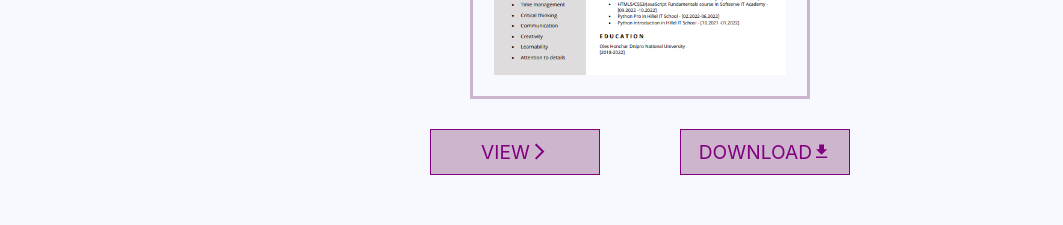
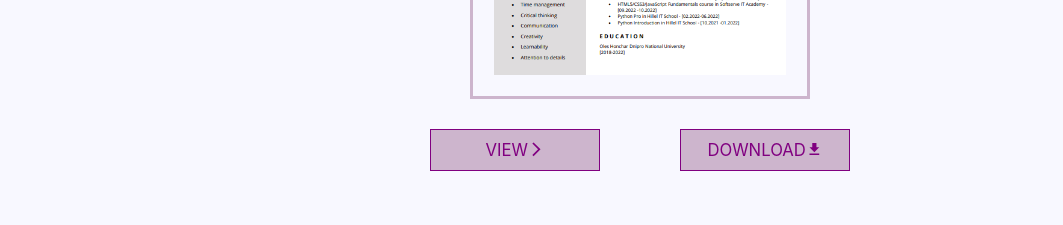
Before and after one commit to smyrnova-iryna/portfolio, a React (Create React App) app in the folder portfolio-website/: page / in a window 1280 px wide. Shown: the part 3800-4025 px from the top of the page, without its empty margins (0-1063 px from the left). Built offline with nearby package versions, Linux system fonts and the light colour scheme.

Commit message:
Update information

```diff
--- a/portfolio-website/src/App.css
+++ b/portfolio-website/src/App.css
@@ -601,6 +601,7 @@
   width: 72px;
   text-decoration: none;
   justify-content: center;
+  font-size: 87%;
 }
 
 @media screen and (min-width: 420px) {
--- a/portfolio-website/src/data/dataUkr.js
+++ b/portfolio-website/src/data/dataUkr.js
@@ -10,7 +10,7 @@ const dataUkr = {
     },
     mainSection: {
         about: {
-            name: "Ірина Смирнова",
+            name: "ІРИНА СМИРНОВА",
             position: "JUNIOR FRONT-END DEVELOPER",
             description: `Пропоную якісну розробку сайтів, що відповідають принципам кросбраузерності та адаптивного дизайну. Верстка може бути виконана за готовим макетом, або з нуля – орієнтуючись на висловлені побажання щодо дизайну та структури сайту із використанням наданих матеріалів. За необхідності, сторінки сайту можуть містити елементи векторної графіки та анімації. З прикладами моїх робіт можна детальніше ознайомитись у розділі Портфоліо.`,
             phoneNumber: "tel:+380676461393",
```
